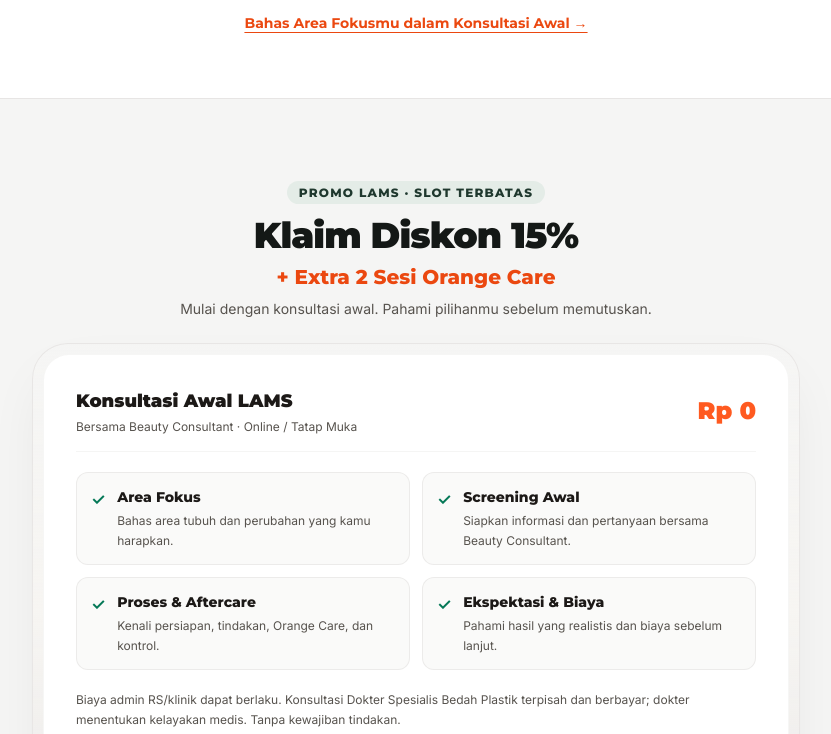
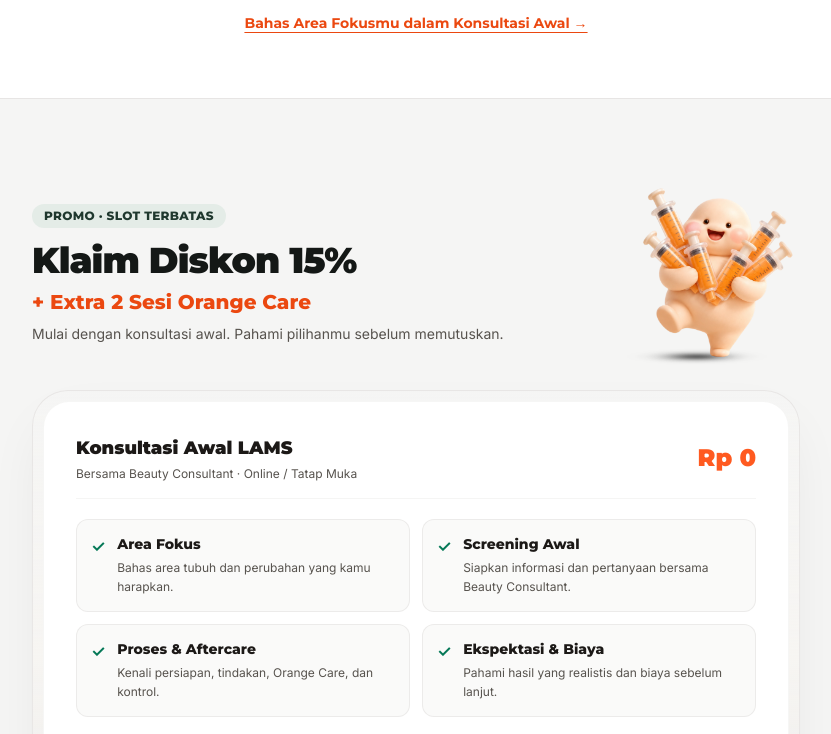
Before and after one commit to andrewbayu/campaign-akasia365mc, a plain HTML site: page index.html in a window 1280 px wide. Shown: the part 2669-3403 px from the top of the page, without its empty margins (224-1055 px from the left). Drawn offline with nearby package versions, Linux system fonts and the light colour scheme.

Commit message:
enhancement(landing): add jibangi mascot beside promotion

```diff
--- a/index.html
+++ b/index.html
@@ -558,13 +558,16 @@
     <!-- ========================================================= -->
     <!-- SECTION 3: THE OFFER (FIRST STEP: LAMS CONSULTATION)      -->
     <!-- ========================================================= -->
-    <section class="py-14 md:py-20 bg-stone-100 px-4" id="offer">
+    <section class="py-14 md:py-20 bg-stone-100 px-4 scroll-mt-28" id="offer">
       <div class="max-w-3xl mx-auto">
-        <div class="text-center mb-6">
-          <span class="text-xs uppercase font-heading font-extrabold tracking-widest text-brand-700 bg-brand-100 px-3 py-1 rounded-full">Promo LAMS · Slot Terbatas</span>
-          <h2 class="font-heading text-2xl sm:text-3xl md:text-4xl font-black text-dark tracking-tight mt-3">Klaim Diskon 15%</h2>
-          <p class="font-heading text-lg sm:text-xl font-extrabold text-akasia-600 mt-2">+ Extra 2 Sesi Orange Care</p>
-          <p class="text-sm text-stone-600 mt-2 font-sans">Mulai dengan konsultasi awal. Pahami pilihanmu sebelum memutuskan.</p>
+        <div class="flex items-center gap-4 sm:gap-8 mb-6">
+          <div class="flex-1 min-w-0">
+            <span class="inline-block text-[10px] sm:text-xs uppercase font-heading font-extrabold tracking-wide text-brand-700 bg-brand-100 px-3 py-1 rounded-full">Promo · Slot Terbatas</span>
+            <h2 class="font-heading text-2xl sm:text-3xl md:text-4xl font-black text-dark tracking-tight mt-3">Klaim Diskon 15%</h2>
+            <p class="font-heading text-lg sm:text-xl font-extrabold text-akasia-600 mt-2">+ Extra 2 Sesi Orange Care</p>
+            <p class="text-sm text-stone-600 mt-2 font-sans">Mulai dengan konsultasi awal. Pahami pilihanmu sebelum memutuskan.</p>
+          </div>
+          <img src="jibangi-v01.png" alt="Jibangi, maskot 365mc" width="574" height="609" loading="lazy" decoding="async" class="w-20 sm:w-40 md:w-44 h-auto flex-shrink-0 object-contain" />
         </div>
 
         <div class="bg-gradient-to-b from-stone-100/90 via-orange-50/20 to-stone-200/70 p-2 sm:p-2.5 rounded-[2.25rem] shadow-[0_25px_60px_-15px_rgba(20,40,30,0.08)] border border-stone-200/90" id="offer-card">
```
Also changed, not shown: COPYWRITING_AND_STRATEGY.md (+1 -0 lines), README.md, jibangi-v01.png (added).
